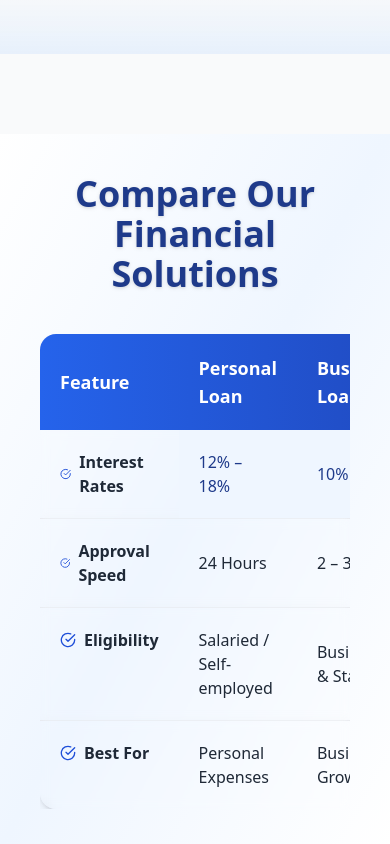
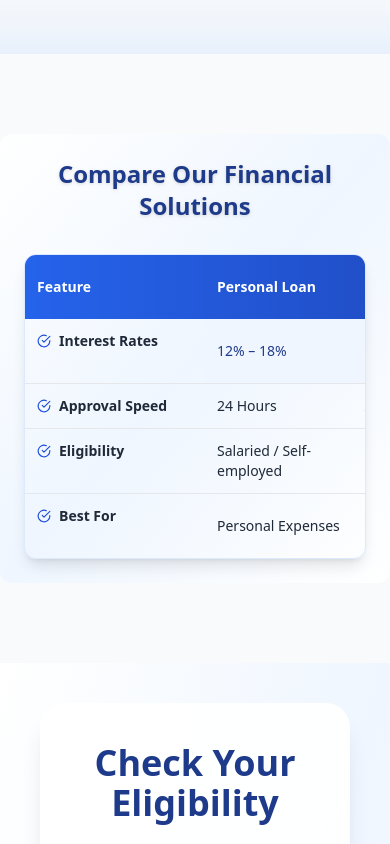
Before and after one commit to Sumiran2105/Anand-Bank-NBFC, a React (Vite) app: page /services in a window 390 px wide. Shown: the part 1980-2824 px from the top of the page. Built offline with nearby package versions, Linux system fonts and the light colour scheme.

Commit message:
all fixes done

```diff
--- a/src/components/Footer.jsx
+++ b/src/components/Footer.jsx
@@ -29,16 +29,7 @@ const Footer = () => {
         <path d="M12 2.163c3.204 0 3.584.012 4.85.07 3.252.148 4.771 1.691 4.919 4.919.058 1.265.069 1.645.069 4.849 0 3.205-.012 3.584-.069 4.849-.149 3.225-1.664 4.771-4.919 4.919-1.266.058-1.644.07-4.85.07-3.204 0-3.584-.012-4.849-.07-3.26-.149-4.771-1.699-4.919-4.92-.058-1.265-.07-1.644-.07-4.849 0-3.204.013-3.583.07-4.849.149-3.227 1.664-4.771 4.919-4.919 1.266-.057 1.645-.069 4.849-.069zm0-2.163c-3.259 0-3.667.014-4.947.072-4.358.2-6.78 2.618-6.98 6.98-.059 1.281-.073 1.689-.073 4.948 0 3.259.014 3.668.072 4.948.2 4.358 2.618 6.78 6.98 6.98 1.281.058 1.689.072 4.948.072 3.259 0 3.668-.014 4.948-.072 4.354-.2 6.782-2.618 6.979-6.98.059-1.28.073-1.689.073-4.948 0-3.259-.014-3.667-.072-4.947-.196-4.354-2.617-6.78-6.979-6.98-1.281-.059-1.69-.073-4.949-.073zm0 5.838c-3.403 0-6.162 2.759-6.162 6.162s2.759 6.163 6.162 6.163 6.162-2.759 6.162-6.163c0-3.403-2.759-6.162-6.162-6.162zm0 10.162c-2.209 0-4-1.79-4-4 0-2.209 1.791-4 4-4s4 1.791 4 4c0 2.21-1.791 4-4 4zm6.406-11.845c-.796 0-1.441.645-1.441 1.44s.645 1.44 1.441 1.44c.795 0 1.439-.645 1.439-1.44s-.644-1.44-1.439-1.44z"/>
       </svg>
     ),
-    youtube: (
-      <svg className="w-5 h-5" fill="currentColor" viewBox="0 0 24 24">
-        <path d="M23.498 6.186a3.016 3.016 0 0 0-2.122-2.136C19.505 3.545 12 3.545 12 3.545s-7.505 0-9.377.505A3.017 3.017 0 0 0 .502 6.186C0 8.07 0 12 0 12s0 3.93.502 5.814a3.016 3.016 0 0 0 2.122 2.136c1.871.505 9.376.505 9.376.505s7.505 0 9.377-.505a3.015 3.015 0 0 0 2.122-2.136C24 15.93 24 12 24 12s0-3.93-.502-5.814zM9.545 15.568V8.432L15.818 12l-6.273 3.568z"/>
-      </svg>
-    ),
-    linkedin: (
-      <svg className="w-5 h-5" fill="currentColor" viewBox="0 0 24 24">
-        <path d="M20.447 20.452h-3.554v-5.569c0-1.328-.027-3.037-1.852-3.037-1.853 0-2.136 1.445-2.136 2.939v5.667H9.351V9h3.414v1.561h.046c.477-.9 1.637-1.85 3.37-1.85 3.601 0 4.267 2.37 4.267 5.455v6.286zM5.337 7.433c-1.144 0-2.063-.926-2.063-2.065 0-1.138.92-2.063 2.063-2.063 1.14 0 2.064.925 2.064 2.063 0 1.139-.925 2.065-2.064 2.065zm1.782 13.019H3.555V9h3.564v11.452zM22.225 0H1.771C.792 0 0 .774 0 1.729v20.542C0 23.227.792 24 1.771 24h20.451C23.2 24 24 23.227 24 22.271V1.729C24 .774 23.2 0 22.222 0h.003z"/>
-      </svg>
-    ),
+
   };
 
   // ⭐ Legal content remains unchanged (shortened here)
@@ -61,12 +52,7 @@ const Footer = () => {
         <p class="text-gray-700">Information may vary. Verify independently.</p>
       `,
     },
-    RERA: {
-      title: "RERA Compliance",
-      content: `
-        <p class="text-gray-700">We strictly follow RERA guidelines.</p>
-      `,
-    },
+
   };
 
   return (
@@ -94,7 +80,7 @@ const Footer = () => {
               </p>
 
               <div className="flex space-x-3 mt-4">
-                {["facebook", "twitter", "instagram", "youtube", "linkedin"].map((icon) => (
+                {["facebook", "twitter", "instagram",].map((icon) => (
                   <div
                     key={icon}
                     className="w-10 h-10 bg-white/10 rounded-lg flex items-center justify-center hover:scale-110 transition"
--- a/src/components/common/ComparisonTable.jsx
+++ b/src/components/common/ComparisonTable.jsx
@@ -3,72 +3,76 @@ import { FiCheckCircle } from "react-icons/fi";
 
 export default function ComparisonTable() {
   return (
-    <section className="max-w-9xl mx-auto p-10 mt-20 bg-gradient-to-br from-white via-blue-50 to-white">
-      <h3 className="text-4xl font-extrabold text-blue-900 mb-10 text-center drop-shadow">
+    <section className="max-w-7xl mx-auto p-6 sm:p-10 mt-20 bg-gradient-to-br from-white via-blue-50 to-white rounded-xl">
+
+      <h3 className="text-2xl sm:text-4xl font-extrabold text-blue-900 mb-8 sm:mb-10 text-center drop-shadow">
         Compare Our Financial Solutions
       </h3>
 
-      <div className="overflow-x-auto">
-        <table className="w-full border-collapse rounded-2xl overflow-hidden shadow-md">
+      {/* Responsive Wrapper */}
+      <div className="overflow-x-auto rounded-xl shadow-lg border border-blue-100">
+        <table className="w-full border-collapse min-w-[600px] sm:min-w-full">
           <thead>
-            <tr className="bg-gradient-to-r from-blue-600 to-blue-800 text-white text-lg">
-              <th className="p-5 text-left">Feature</th>
-              <th className="p-5 text-left">Personal Loan</th>
-              <th className="p-5 text-left">Business Loan</th>
-              <th className="p-5 text-left">Investment Plans</th>
+            <tr className="bg-gradient-to-r from-blue-600 to-blue-800 text-white text-sm sm:text-lg">
+              <th className="p-3 sm:p-5 text-left">Feature</th>
+              <th className="p-3 sm:p-5 text-left">Personal Loan</th>
+              <th className="p-3 sm:p-5 text-left">Business Loan</th>
+              <th className="p-3 sm:p-5 text-left">Investment Plans</th>
             </tr>
           </thead>
 
-          <tbody className="text-gray-800">
+          <tbody className="text-gray-800 text-sm sm:text-base">
+
             {/* Row 1 */}
-            <tr className="border-b hover:bg-blue-100/40 transition-all duration-300 backdrop-blur-sm">
-              <td className="p-5 font-semibold flex items-center gap-2">
-                <FiCheckCircle className="text-blue-700" />
+            <tr className="border-b hover:bg-blue-100/40 transition-all duration-300">
+              <td className="p-3 sm:p-5 font-semibold flex items-center gap-2 min-w-[180px]">
+                <FiCheckCircle className="text-blue-700 flex-shrink-0" />
                 Interest Rates
               </td>
-              <td className="p-5 bg-blue-50 text-blue-900 font-medium">
+              <td className="p-3 sm:p-5 bg-blue-50 text-blue-900 font-medium">
                 12% – 18%
               </td>
-              <td className="p-5 bg-blue-50 text-blue-900 font-medium">
+              <td className="p-3 sm:p-5 bg-blue-50 text-blue-900 font-medium">
                 10% – 16%
               </td>
-              <td className="p-5 bg-green-50 text-green-800 font-medium">
+              <td className="p-3 sm:p-5 bg-green-50 text-green-800 font-medium">
                 7% – 12% returns
               </td>
             </tr>
 
             {/* Row 2 */}
-            <tr className="border-b hover:bg-blue-100/40 transition-all duration-300 backdrop-blur-sm">
-              <td className="p-5 font-semibold flex items-center gap-2">
-                <FiCheckCircle className="text-blue-700" />
+            <tr className="border-b hover:bg-blue-100/40 transition-all duration-300">
+              <td className="p-3 sm:p-5 font-semibold flex items-center gap-2">
+                <FiCheckCircle className="text-blue-700 flex-shrink-0" />
                 Approval Speed
               </td>
-              <td className="p-5">24 Hours</td>
-              <td className="p-5">2 – 3 Days</td>
-              <td className="p-5">Instant</td>
+              <td className="p-3 sm:p-5">24 Hours</td>
+              <td className="p-3 sm:p-5">2 – 3 Days</td>
+              <td className="p-3 sm:p-5">Instant</td>
             </tr>
 
             {/* Row 3 */}
-            <tr className="border-b hover:bg-blue-100/40 transition-all duration-300 backdrop-blur-sm">
-              <td className="p-5 font-semibold flex items-center gap-2">
-                <FiCheckCircle className="text-blue-700" />
+            <tr className="border-b hover:bg-blue-100/40 transition-all duration-300">
+              <td className="p-3 sm:p-5 font-semibold flex items-center gap-2">
+                <FiCheckCircle className="text-blue-700 flex-shrink-0" />
                 Eligibility
               </td>
-              <td className="p-5">Salaried / Self-employed</td>
-              <td className="p-5">Businesses & Startups</td>
-              <td className="p-5">All Individuals</td>
+              <td className="p-3 sm:p-5">Salaried / Self-employed</td>
+              <td className="p-3 sm:p-5">Businesses & Startups</td>
+              <td className="p-3 sm:p-5">All Individuals</td>
             </tr>
 
             {/* Row 4 */}
-            <tr className="hover:bg-blue-100/40 transition-all duration-300 backdrop-blur-sm">
-              <td className="p-5 font-semibold flex items-center gap-2">
-                <FiCheckCircle className="text-blue-700" />
+            <tr className="hover:bg-blue-100/40 transition-all duration-300">
+              <td className="p-3 sm:p-5 font-semibold flex items-center gap-2">
+                <FiCheckCircle className="text-blue-700 flex-shrink-0" />
                 Best For
               </td>
-              <td className="p-5">Personal Expenses</td>
-              <td className="p-5">Business Growth</td>
-              <td className="p-5">Long-term Wealth</td>
+              <td className="p-3 sm:p-5">Personal Expenses</td>
+              <td className="p-3 sm:p-5">Business Growth</td>
+              <td className="p-3 sm:p-5">Long-term Wealth</td>
             </tr>
+
           </tbody>
         </table>
       </div>
```
